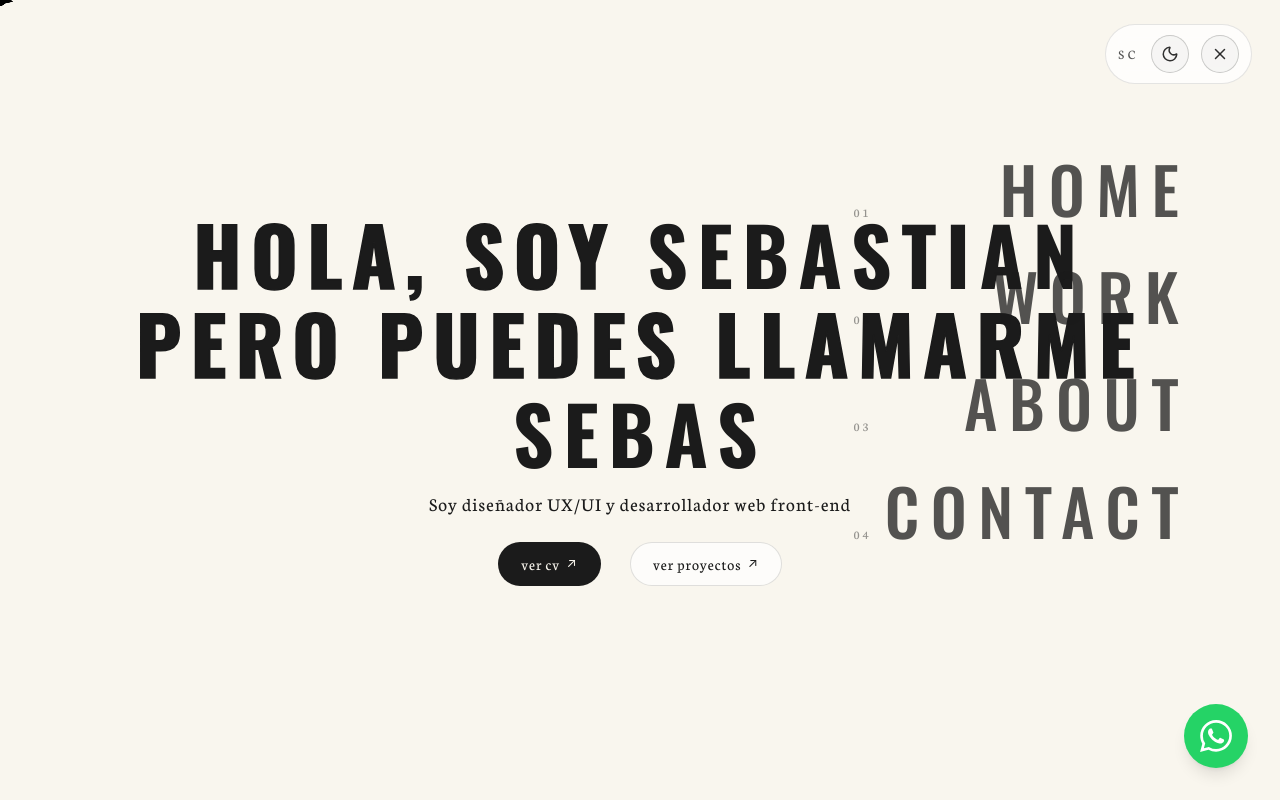
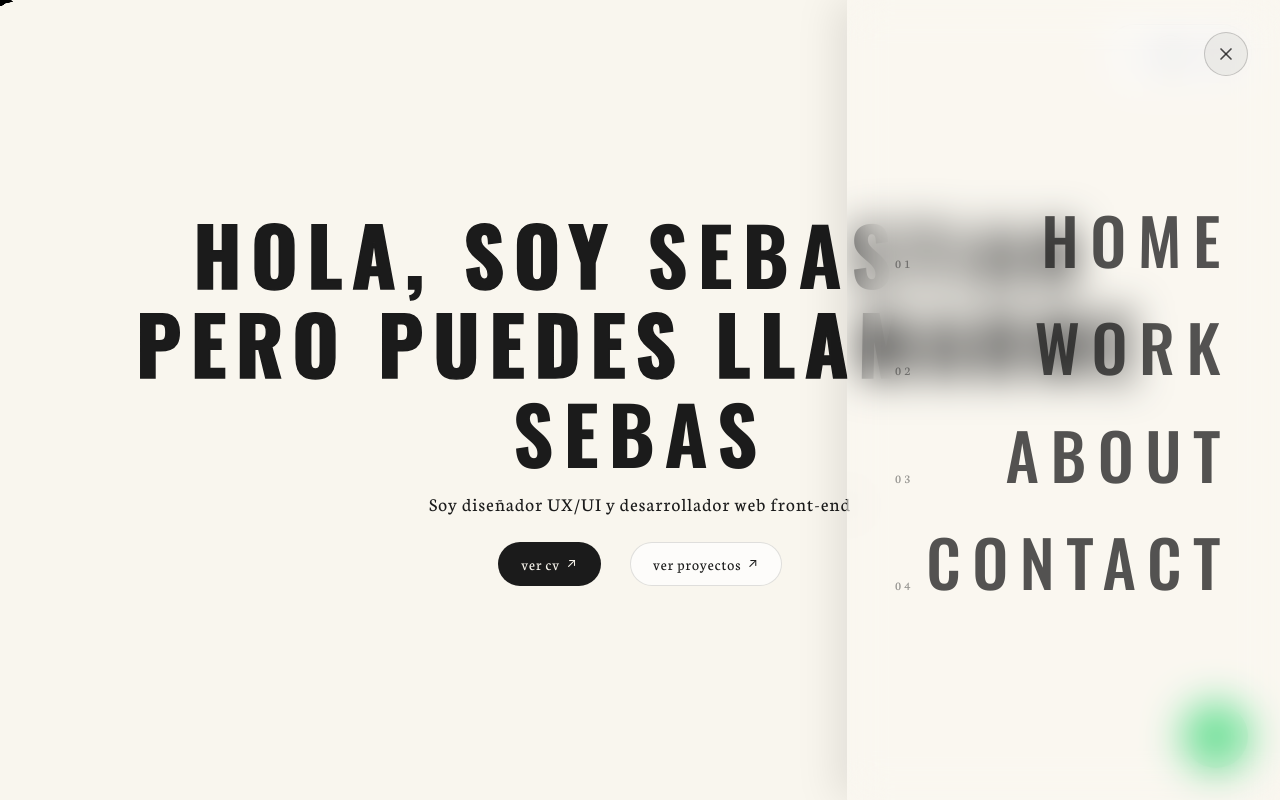
Before and after one commit to SebasC1801/CV_Sebas, a Next.js app: page / in a window 1280 px wide. Both pictures are taken after a click on the button 1220 px from the left and 54 px from the top of the page. Built offline with nearby package versions, Linux system fonts and the light colour scheme.

Commit message:
Subiendo cambios de diseño general.

```diff
--- a/app/globals.css
+++ b/app/globals.css
@@ -116,14 +116,16 @@ body.tubes-paused .tubes-layer {
   border: 1px solid rgba(255, 255, 255, 0.28);
   background: rgba(255, 255, 255, 0.08);
   color: rgba(255, 255, 255, 0.9);
+  cursor: pointer;
   transition: border-color 0.25s ease, color 0.25s ease,
-    background 0.25s ease;
+    background 0.25s ease, transform 0.2s ease;
 }
 
 .header-icon:hover {
-  border-color: rgba(255, 255, 255, 0.35);
-  color: rgba(255, 255, 255, 0.95);
-  background: rgba(255, 255, 255, 0.08);
+  border-color: rgba(255, 255, 255, 0.45);
+  color: rgba(255, 255, 255, 1);
+  background: rgba(255, 255, 255, 0.15);
+  transform: scale(1.05);
 }
 
 html[data-theme="light"] .header-floating {
@@ -139,17 +141,69 @@ html[data-theme="light"] .header-icon {
 }
 
 html[data-theme="light"] .header-icon:hover {
-  border-color: rgba(0, 0, 0, 0.28);
+  border-color: rgba(0, 0, 0, 0.35);
   color: rgba(27, 27, 27, 1);
-  background: rgba(0, 0, 0, 0.05);
+  background: rgba(0, 0, 0, 0.08);
+  transform: scale(1.05);
 }
 
 .menu-floating {
   position: fixed;
-  right: 7vw;
-  top: 140px;
-  z-index: 55;
-  text-align: right;
+  right: 0;
+  top: 0;
+  bottom: 0;
+  width: auto;
+  max-width: 450px;
+  z-index: 100;
+  display: flex;
+  flex-direction: column;
+  align-items: flex-end;
+  justify-content: center;
+  padding: 2rem 3rem;
+  background: rgba(255, 255, 255, 0.15);
+  backdrop-filter: blur(20px);
+  box-shadow: -10px 0 40px rgba(0, 0, 0, 0.1);
+}
+
+html[data-theme="dark"] .menu-floating {
+  background: rgba(17, 17, 17, 0.25);
+  box-shadow: -10px 0 40px rgba(0, 0, 0, 0.5);
+}
+
+.menu-close-btn {
+  position: absolute;
+  top: 2rem;
+  right: 2rem;
+  width: 44px;
+  height: 44px;
+  display: flex;
+  align-items: center;
+  justify-content: center;
+  border-radius: 50%;
+  border: 1px solid rgba(27, 27, 27, 0.2);
+  background: rgba(27, 27, 27, 0.05);
+  color: rgba(27, 27, 27, 0.8);
+  cursor: pointer;
+  transition: all 0.2s ease;
+}
+
+.menu-close-btn:hover {
+  border-color: rgba(27, 27, 27, 0.3);
+  background: rgba(27, 27, 27, 0.1);
+  color: rgba(27, 27, 27, 1);
+  transform: rotate(90deg);
+}
+
+html[data-theme="dark"] .menu-close-btn {
+  border: 1px solid rgba(255, 255, 255, 0.2);
+  background: rgba(255, 255, 255, 0.05);
+  color: rgba(255, 255, 255, 0.8);
+}
+
+html[data-theme="dark"] .menu-close-btn:hover {
+  border-color: rgba(255, 255, 255, 0.3);
+  background: rgba(255, 255, 255, 0.1);
+  color: rgba(255, 255, 255, 1);
 }
 
 .menu-list {
@@ -158,6 +212,7 @@ html[data-theme="light"] .header-icon:hover {
   margin: 0;
   padding: 0;
   list-style: none;
+  text-align: right;
 }
 
 .menu-item {
@@ -172,6 +227,10 @@ html[data-theme="light"] .header-icon:hover {
   font-family: var(--font-neuton), "Neuton", var(--font-apple);
   letter-spacing: 0.24em;
   font-size: 0.8rem;
+  color: rgba(27, 27, 27, 0.4);
+}
+
+html[data-theme="dark"] .menu-index {
   color: rgba(255, 255, 255, 0.5);
 }
 
@@ -180,14 +239,22 @@ html[data-theme="light"] .header-icon:hover {
   text-transform: uppercase;
   letter-spacing: 0.18em;
   font-size: clamp(2.2rem, 6vw, 4rem);
-  color: rgba(255, 255, 255, 0.75);
+  color: rgba(27, 27, 27, 0.85);
   text-decoration: none;
   transition: color 0.2s ease, transform 0.2s ease;
 }
 
+html[data-theme="dark"] .menu-link {
+  color: rgba(255, 255, 255, 0.75);
+}
+
 .menu-link:hover {
+  color: rgba(27, 27, 27, 1);
+  transform: translateX(-4px);
+}
+
+html[data-theme="dark"] .menu-link:hover {
   color: rgba(255, 255, 255, 1);
-  transform: translateX(-4px);
 }
 
 html[data-theme="light"] .menu-index {
--- a/app/src/components/GlowingCard.tsx
+++ b/app/src/components/GlowingCard.tsx
@@ -44,15 +44,26 @@ export default function GlowingCard() {
           overflow: visible;
           width: 280px;
           height: 373px;
+          cursor: pointer;
+          transition: transform 0.3s ease;
+        }
+
+        .card:hover {
+          transform: translateY(-8px);
         }
 
         .content {
           width: 100%;
           height: 100%;
           transform-style: preserve-3d;
-          transition: transform 300ms;
+          transition: transform 500ms ease;
           box-shadow: 0px 0px 10px 1px #000000ee;
           border-radius: 5px;
+        }
+
+        .card:hover .content {
+          transform: rotateY(180deg);
+          box-shadow: 0px 10px 30px 5px #000000dd;
         }
 
         .front,
@@ -112,10 +123,11 @@ export default function GlowingCard() {
           width: 100%;
           height: 100%;
           object-fit: cover;
+          transition: transform 0.3s ease;
         }
 
-        .card:hover .content {
-          transform: rotateY(180deg);
+        .card:hover .profile-image {
+          transform: scale(1.05);
         }
 
         @keyframes rotation_481 {
--- a/app/src/components/HeaderMenu.tsx
+++ b/app/src/components/HeaderMenu.tsx
@@ -75,6 +75,13 @@ export default function HeaderMenu() {
             exit={{ opacity: 0, x: 24 }}
             transition={{ duration: 0.35, ease: [0.16, 1, 0.3, 1] }}
           >
+            <button
+              className="menu-close-btn"
+              onClick={() => setOpen(false)}
+              aria-label="Close menu"
+            >
+              <X size={20} />
+            </button>
             <ul className="menu-list">
               {menuItems.map((item) => (
                 <motion.li
@@ -85,7 +92,11 @@ export default function HeaderMenu() {
                   transition={{ duration: 0.35, ease: [0.16, 1, 0.3, 1] }}
                 >
                   <span className="menu-index">{item.index}</span>
-                  <a className="menu-link" href={item.href}>
+                  <a
+                    className="menu-link"
+                    href={item.href}
+                    onClick={() => setOpen(false)}
+                  >
                     {item.label}
                   </a>
                 </motion.li>
```
